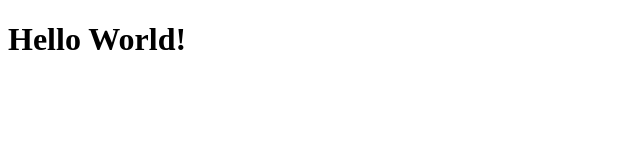
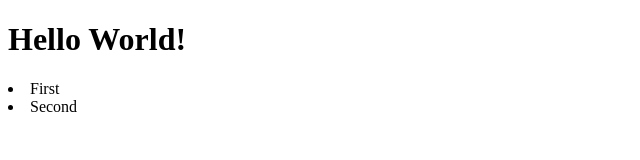
Before and after one commit to Sangwookjung/MyApp, a plain HTML site: page index.html in a window 1280 px wide. Shown: the whole page, without its empty margins (0-640 px from the left). Drawn offline with Linux system fonts and the light colour scheme.

Commit message:
index update

```diff
--- a/index.html
+++ b/index.html
@@ -8,5 +8,9 @@
 </head>
 <body>
     <h1>Hello World!</h1>
+    <ui>
+        <li>First</li>
+        <li>Second</li>
+    </ui>
 </body>
 </html>
```
